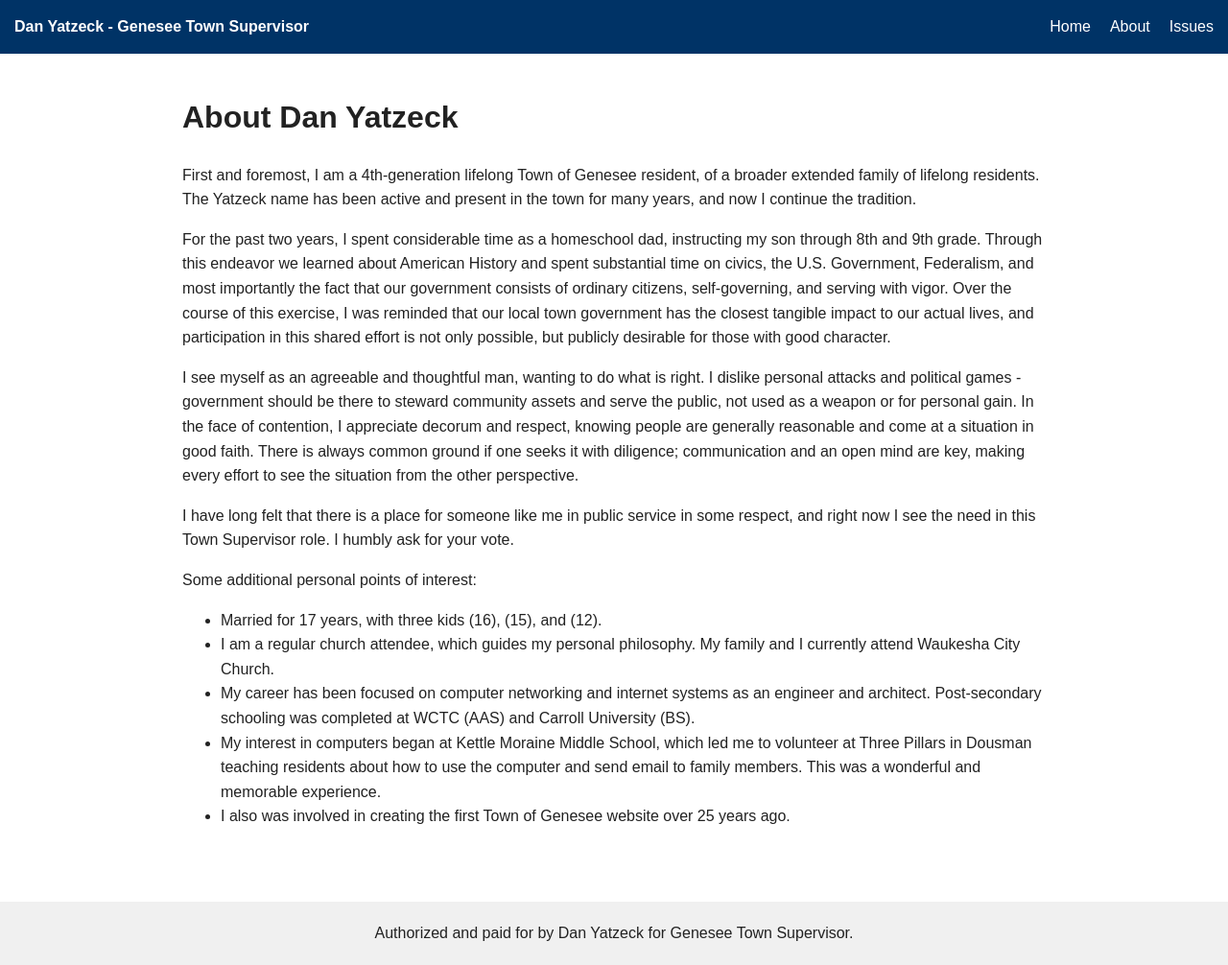
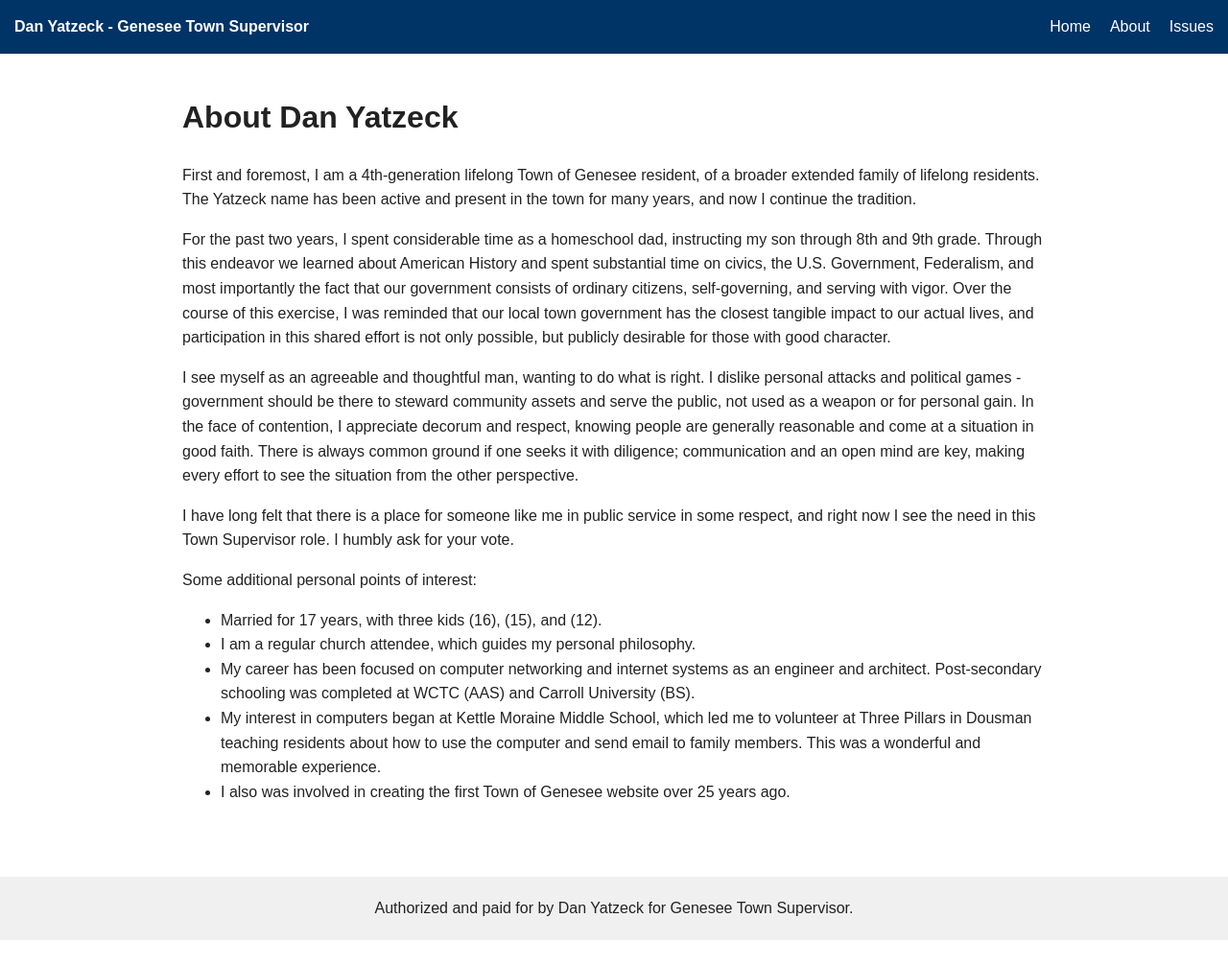
Before and after one commit to danyatzeck/danyatzeck.github.io, a Jekyll site: the page built from about.md, in a window 1280 px wide. Shown: the whole page at 96% size. Built offline with Jekyll 4.4.1, drawn with Linux system fonts in a browser that asks for light colours; our own code applies the rules of GitHub Pages for plain Markdown files; after the commit the page ends 980 px from its top, so only the background shows below that.

Commit message:
update about page

```diff
--- a/about.md
+++ b/about.md
@@ -10,7 +10,7 @@ I have long felt that there is a place for someone like me in public service in
 
 Some additional personal points of interest:
 - Married for 17 years, with three kids (16), (15), and (12).
-- I am a regular church attendee, which guides my personal philosophy. My family and I currently attend Waukesha City Church.
+- I am a regular church attendee, which guides my personal philosophy.
 - My career has been focused on computer networking and internet systems as an engineer and architect. Post-secondary schooling was completed at WCTC (AAS) and Carroll University (BS).
 - My interest in computers began at Kettle Moraine Middle School, which led me to volunteer at Three Pillars in Dousman teaching residents about how to use the computer and send email to family members. This was a wonderful and memorable experience.
 - I also was involved in creating the first Town of Genesee website over 25 years ago.
```
